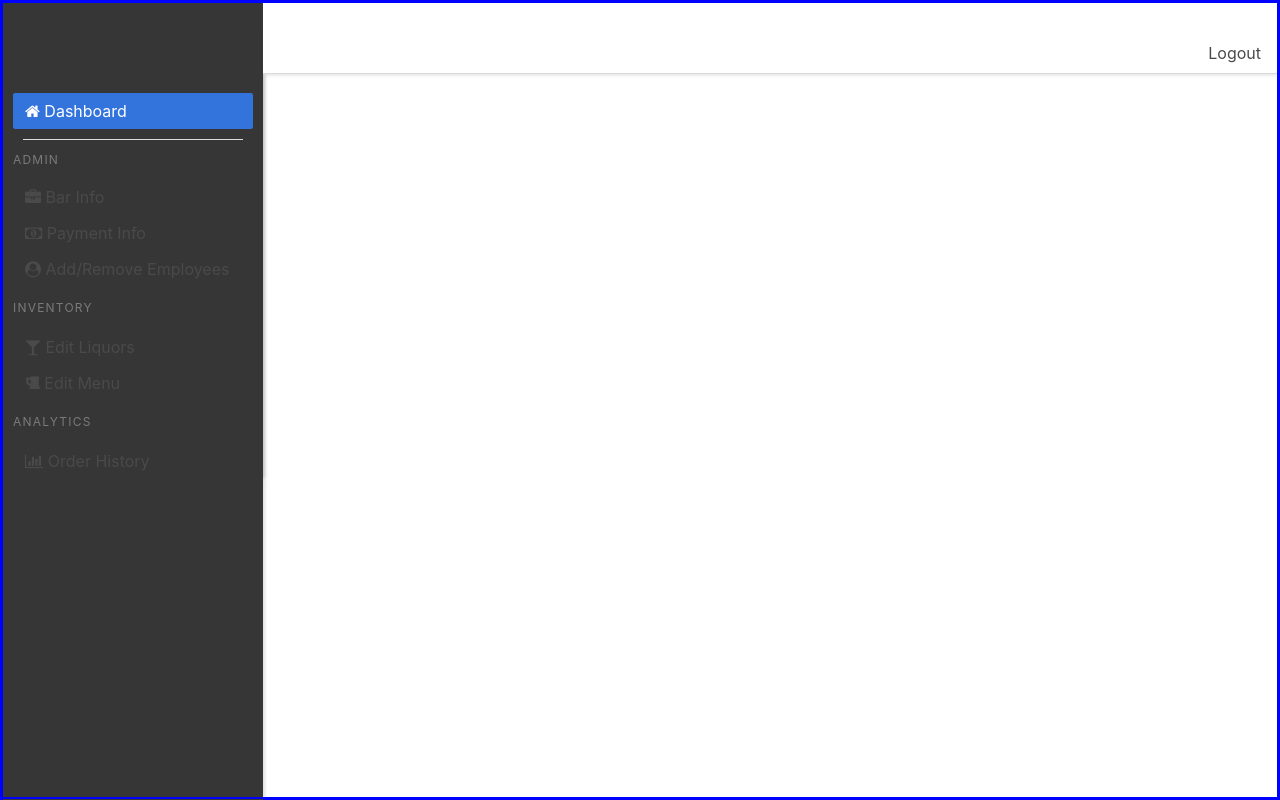
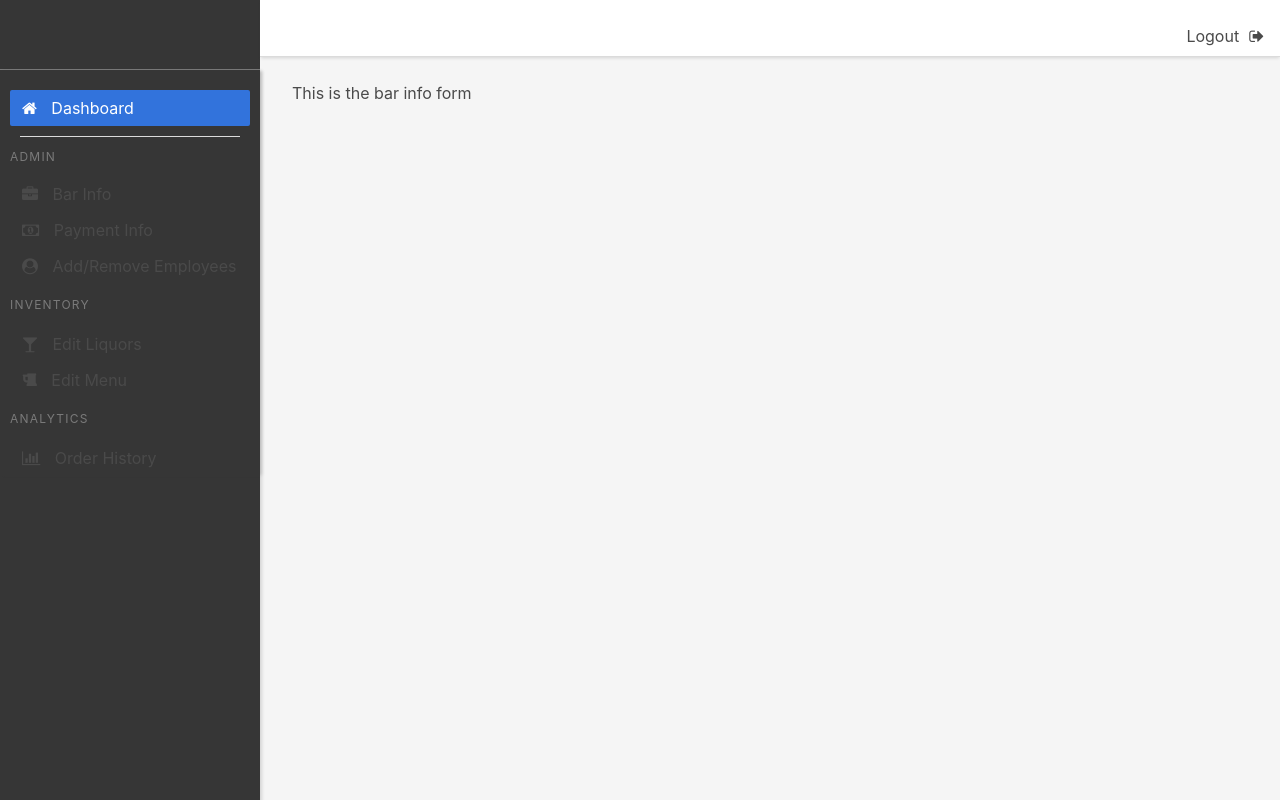
Before and after one commit to EJMason/barambe-admin, a React (Create React App) app: page / in a window 1280 px wide. Built offline with nearby package versions, Linux system fonts and the light colour scheme.

Commit message:
some layout stuff fixed

```diff
--- a/src/App.js
+++ b/src/App.js
@@ -1,9 +1,10 @@
 import React, { Component } from 'react';
 import MediaQuery from 'react-responsive';
 
-import Navbar from './navbar/Navbar.container';
+// import Navbar from './navbar/Navbar.container';
 import Sidebar from './sidebar/Sidebar.container';
 import MobileBar from './navbar/MobileBar.container';
+import BodyArea from './bodyArea/Body.container';
 
 // ! ESlint disble rule ! //
 /*eslint jsx-a11y/href-no-hash:0 */
@@ -12,10 +13,10 @@ class App extends Component {
 
   render() {
     return(
-      <div class="columns is-gapless is-mobile is-marginless main-col">
+      <div className="columns is-gapless is-mobile is-marginless bg-area">
 
         <MediaQuery query="(min-width: 768px)">
-          <div class="column is-narrow">
+          <div className="column is-narrow">
 
             <div className="sidebar-top">
 
@@ -37,7 +38,9 @@ class App extends Component {
                 return (
                   <div className="tabs is-right nav-main-bar">
                     <ul>
-                      <li><a>Logout</a></li>
+                      <li>
+                        <a>Logout <i className="fa fa-sign-out" aria-hidden="true"></i></a>
+                      </li>
                     </ul>
                   </div>
                 );
@@ -46,6 +49,12 @@ class App extends Component {
 
           </MediaQuery>
 
+
+          <div className="">
+            <BodyArea />
+          </div>
+
+
         </div>
       </div>
     );
--- /dev/null
+++ b/src/bodyArea/Body.container.js
@@ -0,0 +1,20 @@
+import React, { Component } from 'react';
+
+export default class Body extends Component {
+
+  constructor(props) {
+    super(props);
+    this.state = {
+      open: true,
+      active: 'dashboard',
+    }
+  }
+
+  render() {
+    return (
+      <div className="container is-fluid">
+        This is the bar info form
+      </div>
+    )
+  }
+}
--- a/src/sidebar/Sidebar.container.js
+++ b/src/sidebar/Sidebar.container.js
@@ -12,33 +12,34 @@ export default class Sidebar extends Component {
 
   render() {
     return (
-        <aside className="menu">
+        <aside className="menu my-menu top">
 
           <ul className="menu-list">
             <li>
               <a className={(this.state.active === 'dashboard') ? "is-active" : ""} href="#">
-              <i class="fa fa-home" aria-hidden="true" /> Dashboard
+              <i className="fa fa-home" aria-hidden="true" /> Dashboard
               </a>
             </li>
+
             <hr />
 
             <p className="menu-label">Admin</p>
 
             <li>
               <a href="#">
-              <i class="fa fa-briefcase" aria-hidden="true"></i> Bar Info
+              <i className="fa fa-briefcase" aria-hidden="true"></i> Bar Info
               </a>
             </li>
 
             <li>
               <a href="#">
-              <i class="fa fa-money" aria-hidden="true"></i> Payment Info
+              <i className="fa fa-money" aria-hidden="true"></i> Payment Info
               </a>
             </li>
 
             <li>
               <a href="#">
-                <i class="fa fa-user-circle" aria-hidden="true"/> Add/Remove Employees
+                <i className="fa fa-user-circle" aria-hidden="true"/> Add/Remove Employees
               </a>
             </li>
           </ul>
@@ -49,13 +50,13 @@ export default class Sidebar extends Component {
 
             <li>
               <a href="#">
-                <i class="fa fa-glass" aria-hidden="true"></i> Edit Liquors
+                <i className="fa fa-glass" aria-hidden="true"></i> Edit Liquors
               </a>
             </li>
 
             <li>
               <a href="#">
-              <i class="fa fa-beer" aria-hidden="true"></i> Edit Menu
+              <i className="fa fa-beer" aria-hidden="true"></i> Edit Menu
               </a>
             </li>
 
@@ -67,7 +68,7 @@ export default class Sidebar extends Component {
 
             <li>
               <a href="#">
-              <i class="fa fa-bar-chart" aria-hidden="true"></i> Order History
+              <i className="fa fa-bar-chart" aria-hidden="true"></i> Order History
               </a>
             </li>
 
--- a/src/styles/base/_page.sass
+++ b/src/styles/base/_page.sass
@@ -26,7 +26,6 @@
 
 body, html, #root
   height: 100%
-  border: 1px solid blue
 
 .high
   height: 100%
--- a/src/styles/main.sass
+++ b/src/styles/main.sass
@@ -1,5 +1,9 @@
 @import '../../node_modules/bulma/sass/utilities/initial-variables'
-// ---------------------------- //
+//  ----------------------------   //
+//       Overrides here....       //
+
+
+//  -----------------------------  //
 @import "../../node_modules/bulma/bulma"
 
 
--- a/src/styles/partials/_dashboard.scss
+++ b/src/styles/partials/_dashboard.scss
@@ -18,7 +18,11 @@
 .nav-main-bar {
   @extend .shadow1;
   background-color: $white;
-  margin-top: 30px;
+  padding-top: 16px;
+  // z-index: 100;
+  i {
+    margin-left: 10px;
+  }
 }
 
 
@@ -29,7 +33,6 @@
   padding-left: 10px;
   padding-right: 10px;
   padding-top: 20px;
-  // background-color: $dark;
   width: 260px;
 }
 
@@ -46,12 +49,27 @@
   // @extend .shadow1;
   height: 70px;
   background-color: $dark;
+  border-bottom: 1px solid $grey;
 }
 
-.main-col {
+.bg-area {
+  position: relative;
+  top: 0px;
   height: 100%;
+  background-color: $white-ter;
+  z-index: -1;
 }
 
+.top {
+  z-index: 100;
+}
+
+.my-menu {
+
+  i {
+    margin-right: 10px;
+  }
+}
 
 hr {
   padding: 0px;
```
Also changed, not shown: src/bodyArea/barInfo/BarInfo.container.js (added, +20 -0 lines), src/styles/main.css.
